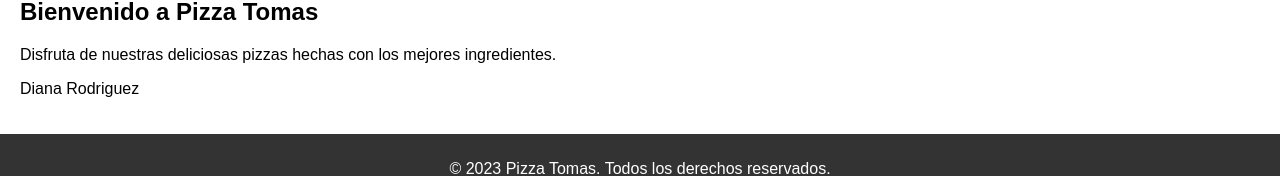
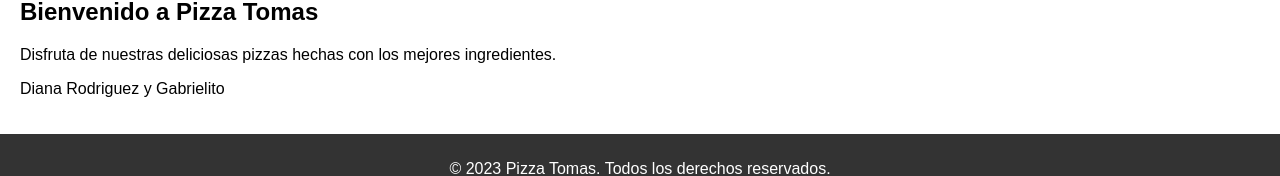
Before and after one commit to dianaaalicia/PizzaTomas, a plain HTML site: page index.html in a window 1280 px wide. Shown: the part 157-333 px from the top of the page. Drawn offline with Linux system fonts and the light colour scheme.

Commit message:
Update index.html
Agregue a Gabrielito al index

```diff
--- a/index.html
+++ b/index.html
@@ -67,7 +67,7 @@
   <main>
     <h2>Bienvenido a Pizza Tomas</h2>
     <p>Disfruta de nuestras deliciosas pizzas hechas con los mejores ingredientes.</p>
-    <p>Diana Rodriguez</p>
+    <p>Diana Rodriguez y Gabrielito</p>
   </main>
 
   <footer>
```
